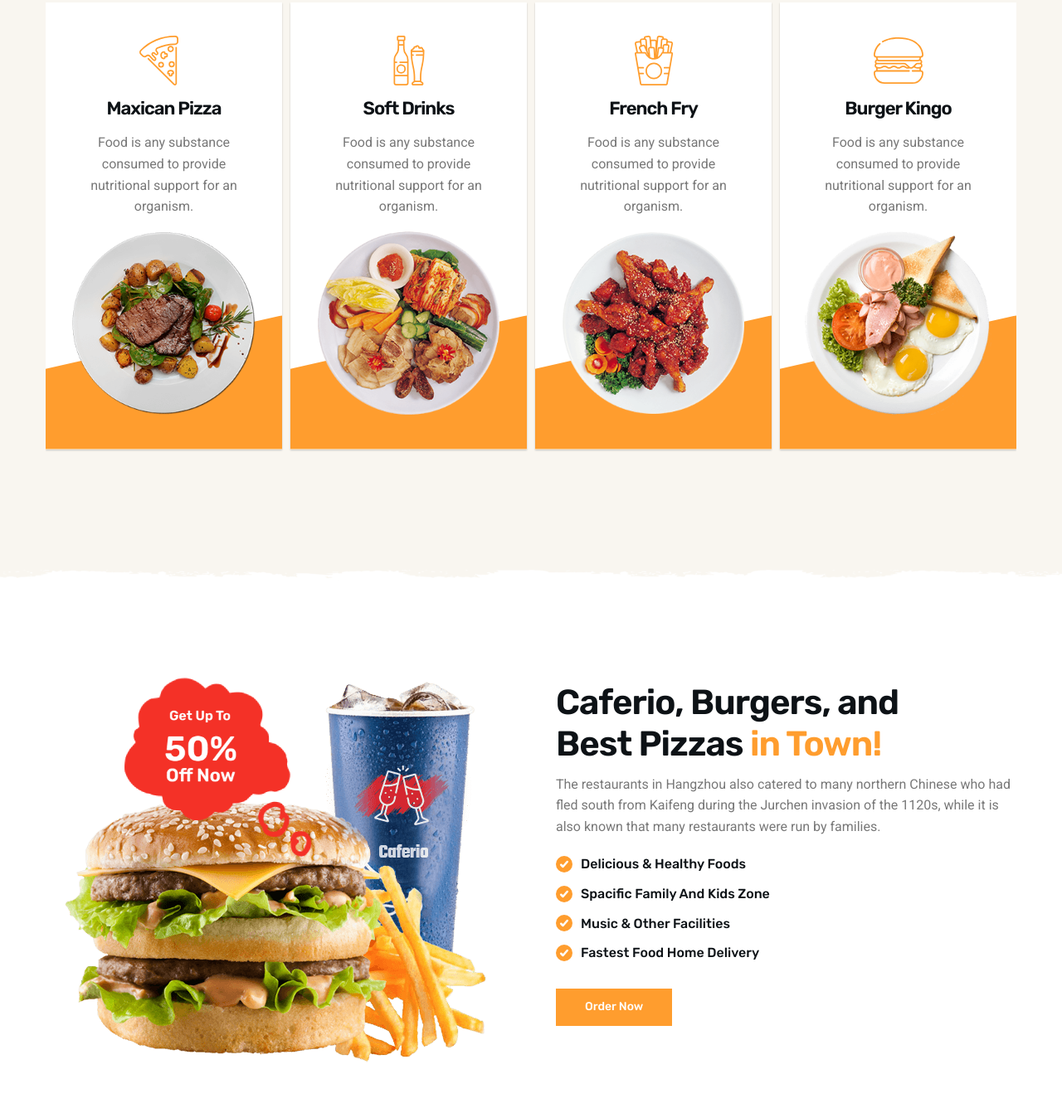
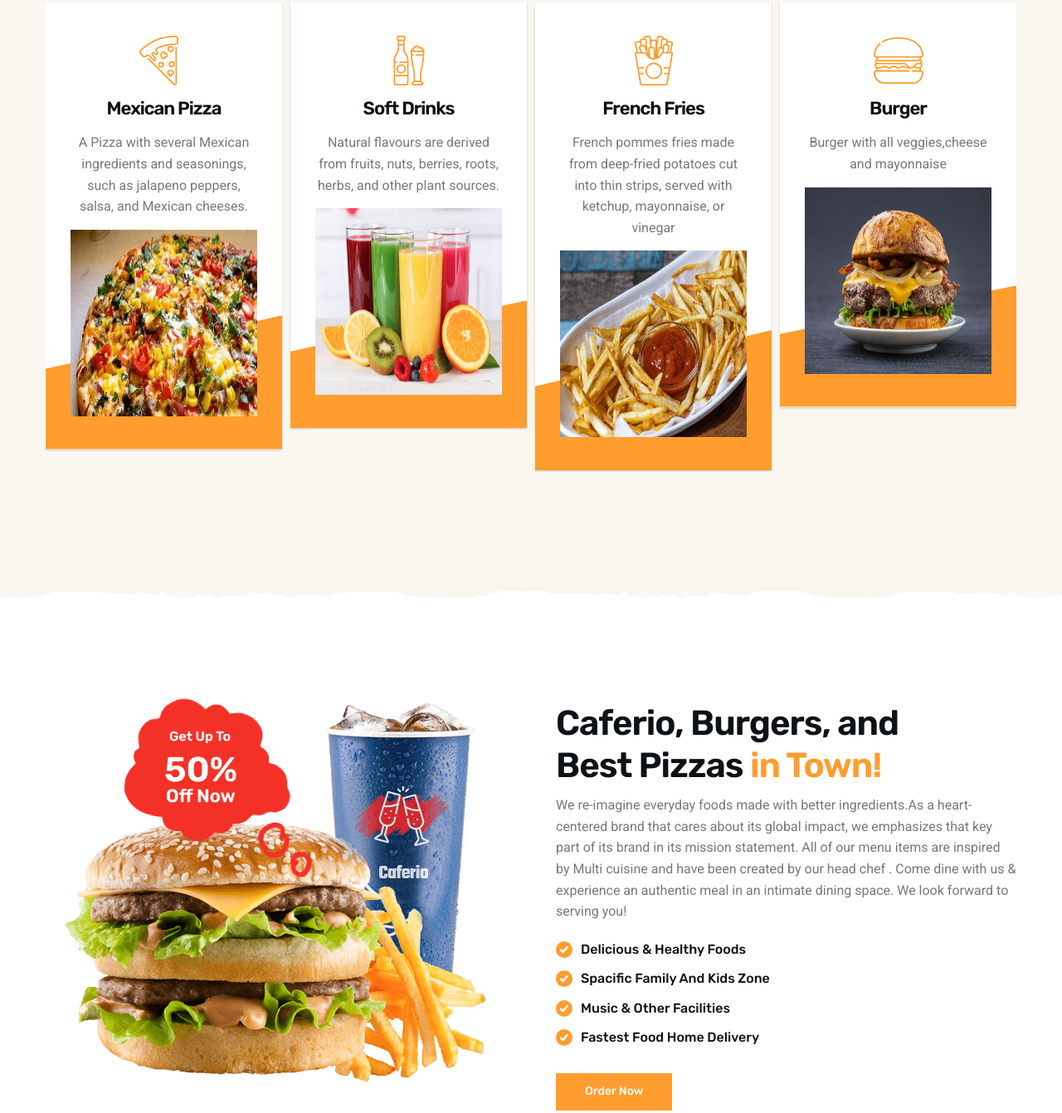
Before and after one commit to Haripriya-2003/Restaurant-Website, a plain HTML site: page index.html in a window 1280 px wide. Shown: the part 887-2229 px from the top of the page at 83% size. Drawn offline with nearby package versions, Linux system fonts and the light colour scheme.

Commit message:
Update index.html

```diff
--- a/index.html
+++ b/index.html
@@ -45,7 +45,7 @@
     <div class="container">
 
       <h1>
-        <a href="#" class="logo">Foodie<span class="span">.</span></a>
+        <a href="#" class="logo">Royal Delights<span class="span">.</span></a>
       </h1>
 
       <nav class="navbar" data-navbar>
@@ -182,13 +182,13 @@
                   </svg>
                 </div>
 
-                <h3 class="h3 card-title">Maxican Pizza</h3>
+                <h3 class="h3 card-title">Mexican Pizza</h3>
 
                 <p class="card-text">
-                  Food is any substance consumed to provide nutritional support for an organism.
+             A  Pizza with several Mexican ingredients and seasonings, such as jalapeno peppers, salsa, and Mexican cheeses.
                 </p>
 
-                <img src="./assets/images/promo-1.png" width="300" height="300" loading="lazy" alt="Maxican Pizza"
+                <img src="./mexican_pizza.png" width="300" height="300" loading="lazy" alt="Mexican Pizza"
                   class="w-100 card-banner">
 
               </div>
@@ -215,10 +215,10 @@
                 <h3 class="h3 card-title">Soft Drinks</h3>
 
                 <p class="card-text">
-                  Food is any substance consumed to provide nutritional support for an organism.
+                  Natural flavours are derived from fruits, nuts, berries, roots, herbs, and other plant sources.
                 </p>
 
-                <img src="./assets/images/promo-2.png" width="300" height="300" loading="lazy" alt="Soft Drinks"
+                <img src="./juice.png" width="300" height="300" loading="lazy" alt="Soft Drinks"
                   class="w-100 card-banner">
 
               </div>
@@ -242,13 +242,13 @@
                   </svg>
                 </div>
 
-                <h3 class="h3 card-title">French Fry</h3>
+                <h3 class="h3 card-title">French Fries</h3>
 
                 <p class="card-text">
-                  Food is any substance consumed to provide nutritional support for an organism.
+               French pommes fries made from deep-fried potatoes cut into thin strips, served with ketchup, mayonnaise, or vinegar
                 </p>
 
-                <img src="./assets/images/promo-3.png" width="300" height="300" loading="lazy" alt="French Fry"
+                <img src="./french-fries.png" width="300" height="300" loading="lazy" alt="French Fries"
                   class="w-100 card-banner">
 
               </div>
@@ -273,13 +273,13 @@
                   </svg>
                 </div>
 
-                <h3 class="h3 card-title">Burger Kingo</h3>
+                <h3 class="h3 card-title">Burger </h3>
 
                 <p class="card-text">
-                  Food is any substance consumed to provide nutritional support for an organism.
+                  Burger with all veggies,cheese and mayonnaise
                 </p>
 
-                <img src="./assets/images/promo-4.png" width="300" height="300" loading="lazy" alt="Burger Kingo"
+                <img src="./burger.png" width="300" height="300" loading="lazy" alt="Burger"
                   class="w-100 card-banner">
 
               </div>
@@ -307,10 +307,10 @@
                 <h3 class="h3 card-title">Chicken Masala</h3>
 
                 <p class="card-text">
-                  Food is any substance consumed to provide nutritional support for an organism.
+                Chicken dish with a wine and mushroom sauce, thick sauce that often contains onions or shallots
                 </p>
 
-                <img src="./assets/images/promo-5.png" width="300" height="300" loading="lazy" alt="Chicken Masala"
+                <img src="./chicken_masala.png" width="300" height="300" loading="lazy" alt="Chicken Masala"
                   class="w-100 card-banner">
 
               </div>
@@ -348,9 +348,8 @@
             </h2>
 
             <p class="section-text">
-              The restaurants in Hangzhou also catered to many northern Chinese who had fled south from Kaifeng during
-              the Jurchen
-              invasion of the 1120s, while it is also known that many restaurants were run by families.
+             We re-imagine everyday foods made with better ingredients.As a heart-centered brand that cares about its global impact, we emphasizes that key part of its brand in its mission statement.
+              All of our menu items are inspired by Multi cuisine and have been created by our head chef . Come dine with us & experience an authentic meal in an intimate dining space. We look forward to serving you!
             </p>
 
             <ul class="about-list">
```
